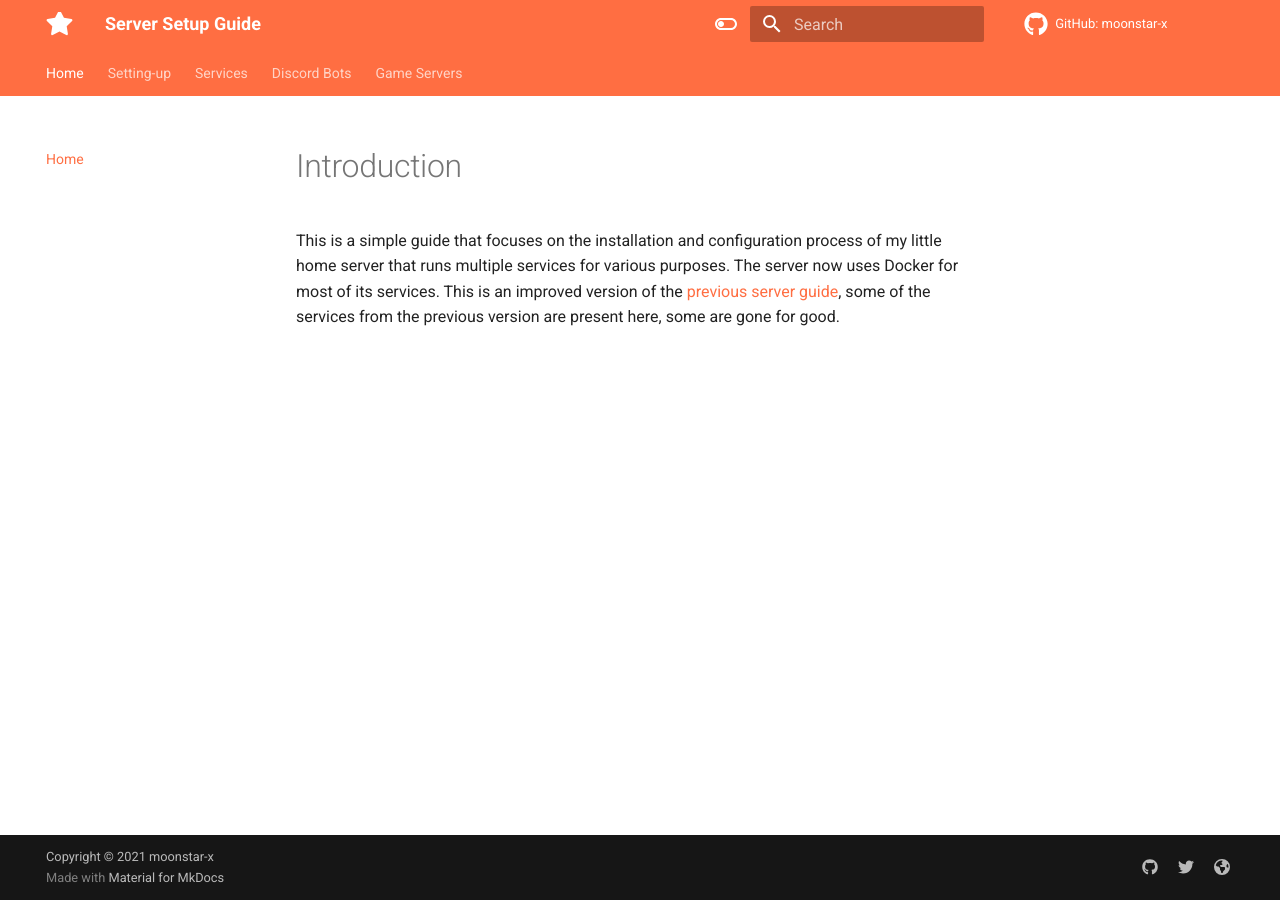
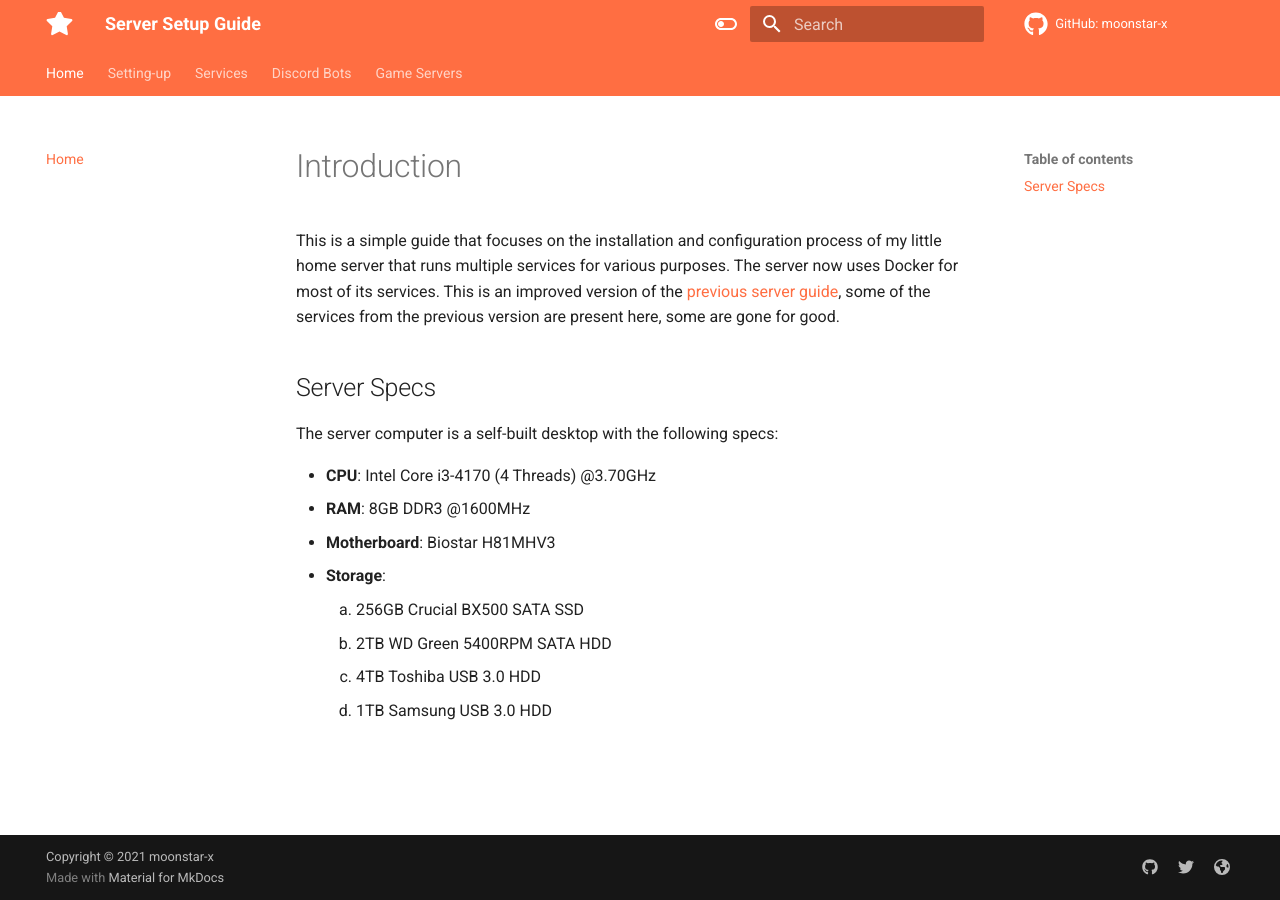
Before and after one commit to moonstar-x/server-setup, an MkDocs documentation site: the page built from docs/index.md, in a window 1280 px wide. Built offline with MkDocs 1.6.1 and Material for MkDocs 9.7.7, drawn with Linux system fonts in a browser that asks for light colours.

Commit message:
Added server specs.

```diff
--- a/docs/index.md
+++ b/docs/index.md
@@ -1,3 +1,16 @@
 # Introduction
 
 This is a simple guide that focuses on the installation and configuration process of my little home server that runs multiple services for various purposes. The server now uses Docker for most of its services. This is an improved version of the [previous server guide](https://moonstar-x.dev/old-server-setup), some of the services from the previous version are present here, some are gone for good.
+
+## Server Specs
+
+The server computer is a self-built desktop with the following specs:
+
+* **CPU**: Intel Core i3-4170 (4 Threads) @3.70GHz
+* **RAM**: 8GB DDR3 @1600MHz
+* **Motherboard**: Biostar H81MHV3
+* **Storage**:
+    1. 256GB Crucial BX500 SATA SSD
+    2. 2TB WD Green 5400RPM SATA HDD
+    3. 4TB Toshiba USB 3.0 HDD
+    4. 1TB Samsung USB 3.0 HDD
```
